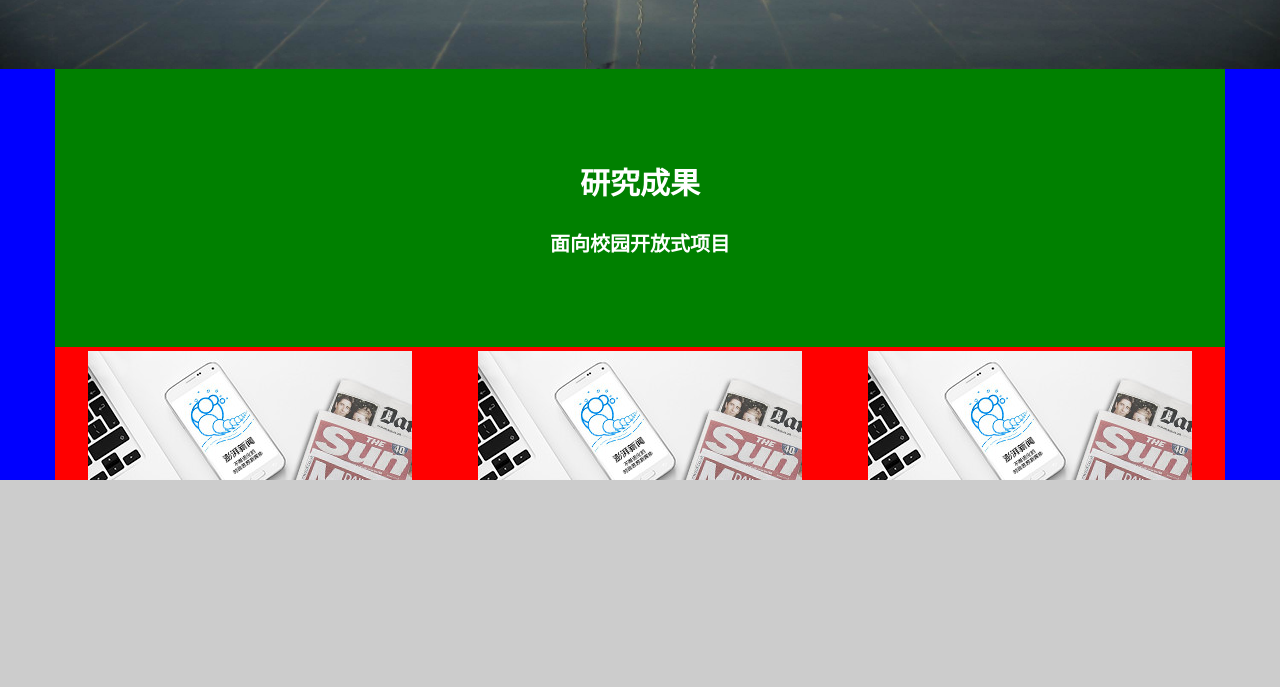
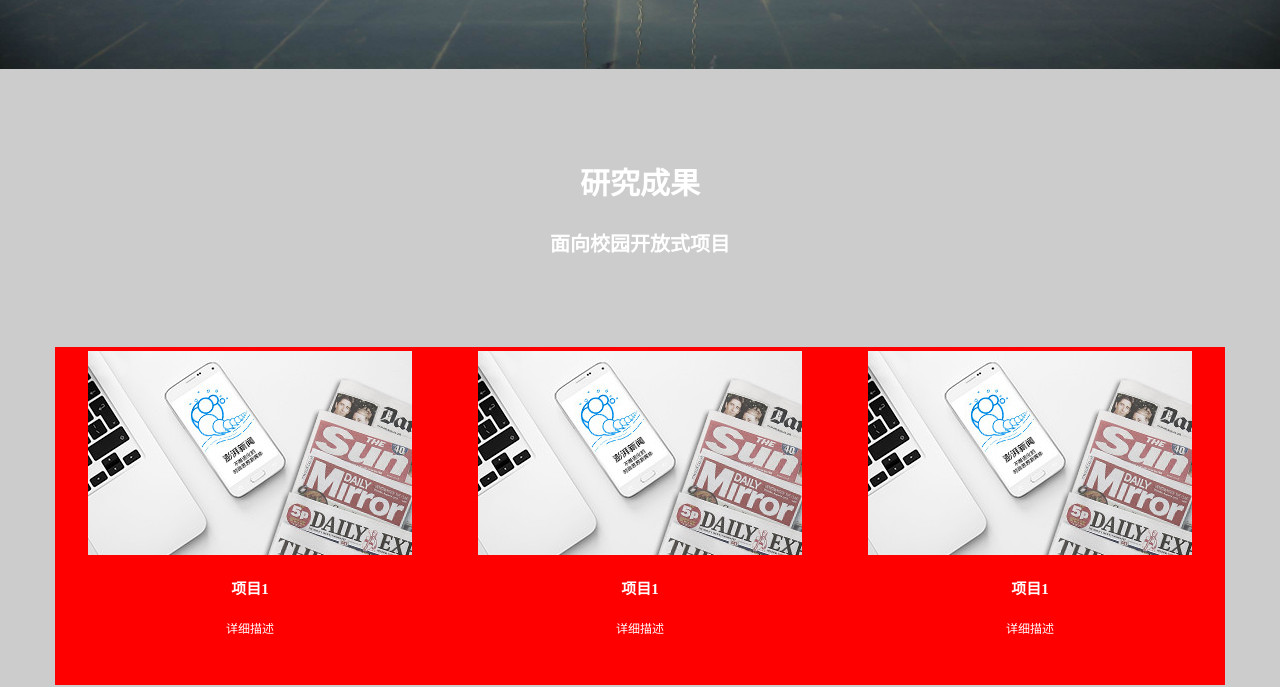
Before and after one commit to 953708519/Research-and-Development-Group, a plain HTML site: page index.html in a window 1280 px wide. Shown: the part 791-1478 px from the top of the page. Drawn offline with Linux system fonts and the light colour scheme.

Commit message:
清除背景色

```diff
--- a/css/index.css
+++ b/css/index.css
@@ -55,7 +55,7 @@
 .banner{
     height: 800px;
     width: 100%;
-    background-color: green;
+   /* background-color: green;*/
     text-align: center;
 }
 .banner>img{
@@ -67,12 +67,12 @@
 .show{
     height: 950px;
     width: 100%;
-    background-color: blue;
+   /* background-color: blue;*/
 }
 .show .show_center{
     width: 1170px;
     margin: 0 auto;
-    background-color: green;
+   /* background-color: green;*/
     height: 100%;
 }
 .head_container{
@@ -100,7 +100,7 @@
 }
 .show_con .show_col{
     width: 33.33333333%;
-    background-color:yellow;
+   /* background-color:yellow;*/
     height: 100%;
     float: left;
    text-align: center;
@@ -157,7 +157,7 @@
 .col_container{
     width: 100%;
     height:550px;
-    background-color: #fff;
+    /*background-color: #fff;*/
 }
 .col_box{
     width: 50%;
```
